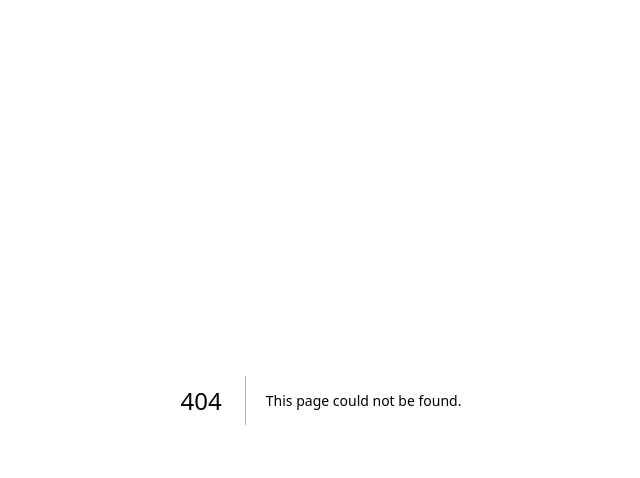
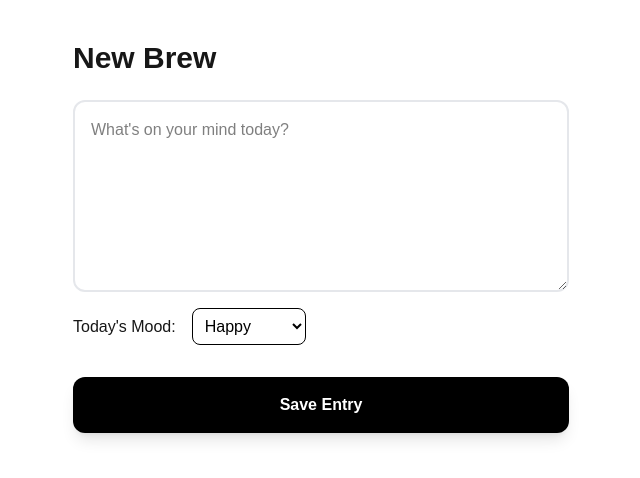
Before and after one commit to nadeem0305/daily-brew, a Next.js app: page /new in a window 1280 px wide. Before the commit this address had no page. Shown: the top 478 px of the page, without its empty margins (319-959 px from the left). Built offline with nearby package versions, Linux system fonts and the light colour scheme; no server answers.

Commit message:
added server actions/functions to add new entries

```diff
--- /dev/null
+++ b/app/new/page.tsx
@@ -0,0 +1,57 @@
+import { sql } from "@/lib/db";
+import { redirect } from "next/navigation";
+
+export default function NewEntryPage() {
+  // This is the "Brain" of the form. It runs only on the server.
+  async function createEntry(formData: FormData) {
+    "use server";
+
+    // 1. Grab the data from the form fields
+    const content = formData.get("content")?.toString();
+    const mood = formData.get("mood")?.toString();
+
+    if (!content || !mood) return;
+
+    // 2. Insert it into your Neon database using SQL
+    // $1 and $2 are "placeholders" to keep your database safe from hackers
+    await sql`INSERT INTO entries (content, mood) VALUES (${content}, ${mood})`;
+
+    // 3. Once saved, send the user back to the homepage
+    redirect("/");
+  }
+
+  return (
+    <main className="max-w-xl mx-auto p-10">
+      <h1 className="text-3xl font-bold mb-6 text-coffee-800">New Brew</h1>
+
+      {/* The 'action' prop tells the form to run our server function when submitted */}
+      <form action={createEntry} className="flex flex-col gap-4">
+        <textarea
+          name="content"
+          placeholder="What's on your mind today?"
+          className="p-4 border-2 border-gray-200 rounded-xl text-black h-48 focus:border-brown-500 outline-none"
+          required
+        />
+
+        <div className="flex items-center gap-4">
+          <label className="font-medium">Today&apos;s Mood:</label>
+          <select
+            name="mood"
+            className="p-2 border rounded-lg text-black bg-white">
+            <option value="😊">Happy</option>
+            <option value="😐">Okay</option>
+            <option value="😴">Tired</option>
+            <option value="☕">Productive</option>
+            <option value="🔥">Energized</option>
+          </select>
+        </div>
+
+        <button
+          type="submit"
+          className="mt-4 bg-black text-white p-4 rounded-xl font-bold hover:bg-gray-800 transition shadow-lg">
+          Save Entry
+        </button>
+      </form>
+    </main>
+  );
+}
```
